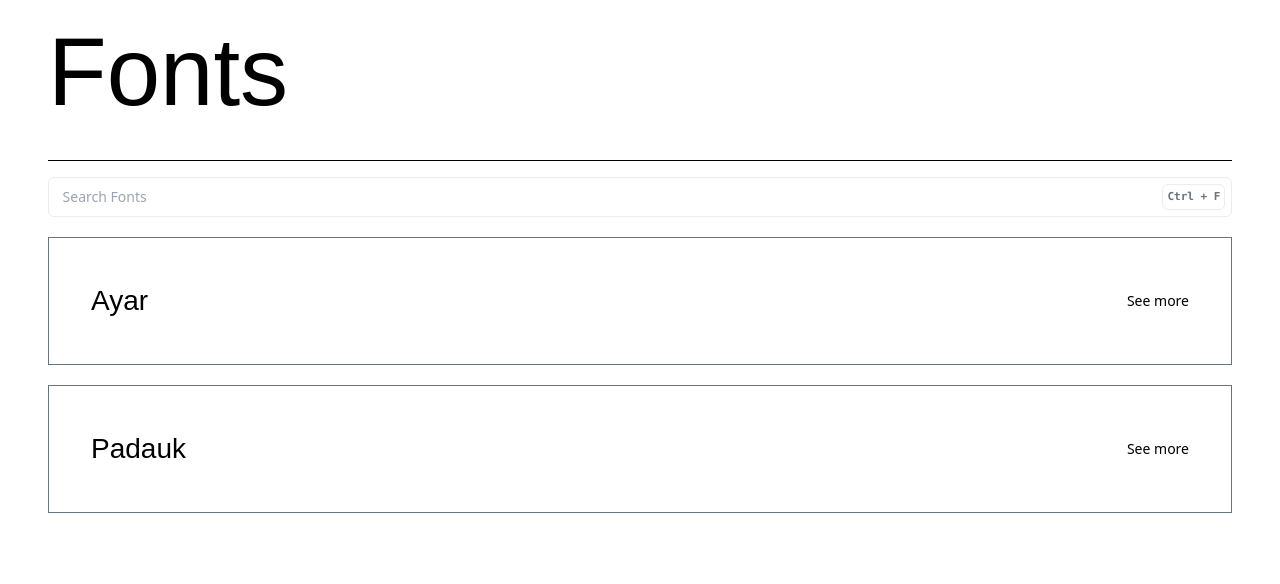
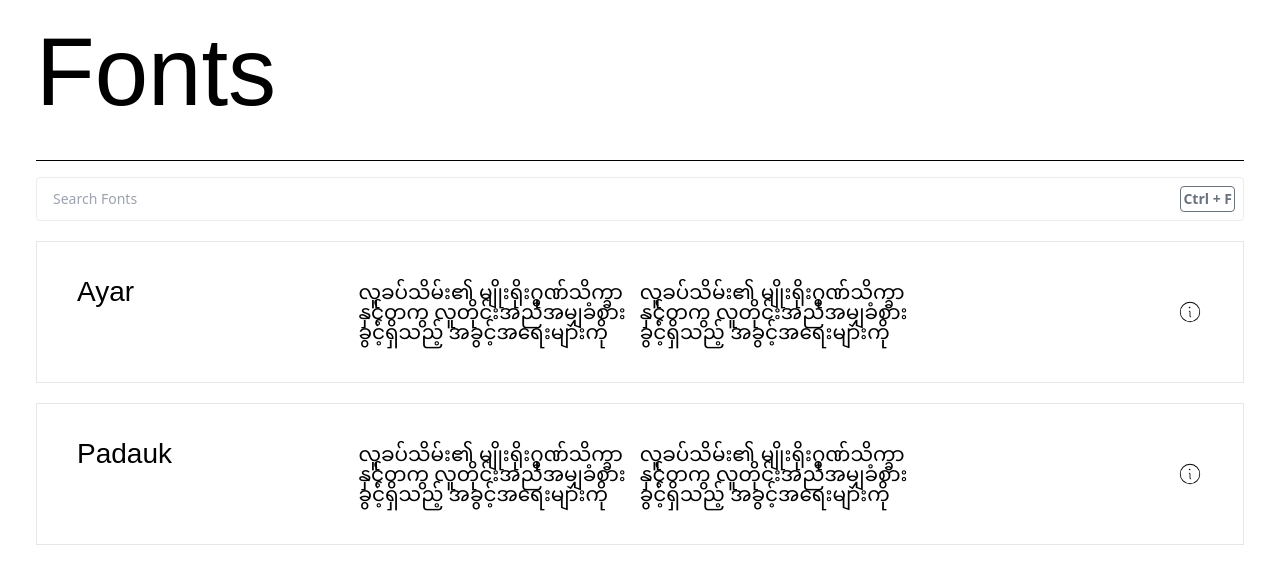
Before and after one commit to akkhayar/fonts.akkhayar.com, a SvelteKit app: page / in a window 1280 px wide. Shown: the top 584 px of the page. Built offline with nearby package versions, Linux system fonts and the light colour scheme; a web font is replaced by a local one.

Commit message:
feat: turn css to tailwind

```diff
--- a/src/routes/+page.svelte
+++ b/src/routes/+page.svelte
@@ -2,75 +2,66 @@
     import { generateImportURL } from "$lib";
     import NavBar from "$lib/NavBar.svelte";
     import fonts from "$lib/fonts";
+
+    function revealCode() {
+        // const modal = document.querySelector("#modal");
+        // modal!.classList.toggle("hidden");
+    }
 </script>
 
-<div class="mx-12">
+<div class="mx-3 md:mx-9">
     <NavBar title="Fonts" />
 
     <section>
-        <div class="search-bar">
-            <input class="ps-2" type="text" placeholder="Search Fonts" />
-            <span class="hotkey">Ctrl + F</span>
+        <div class="p-2 cursor-pointer text-left flex justify-between items-center whitespace-nowrap rounded border-solid border" style="border-color: var(--border-color);">
+            <input class="ps-2 border-none w-full text-sm outline-none" type="text" placeholder="Search Fonts" />
+            <span class="p-0.5 text-sm font-bold w-fit rounded border-solid border" style="border-color: var(--foreground-light-color); color: var(--foreground-light-color);">Ctrl + F</span>
         </div>
     </section>
 
+    <div id="modal" class="hidden">
+    </div>
+
     {#each fonts as font}
-        <a href="/preview/{font}">
-            <div class="font-card mt-5 grid grid-cols-2">
-                <h2>{font}</h2>
-                <span>See more</span>
+        <link href={generateImportURL([{ family: font }])} rel="stylesheet" />
+        <div class="font-card p-7 md:p-10 mt-5 grid grid-cols-1 md:grid-cols-4 border-solid border text-sm">
+            <h2>{font}</h2>
+            <div class="mt-5 md:mt-0 flex align-center col-span-2">
+                <p style="font-size: 20px;">
+                    လူခပ်သိမ်း၏ မျိုးရိုးဂုဏ်သိက္ခာနှင့်တကွ
+                    လူတိုင်းအညီအမျှခံစားခွင့်ရှိသည့် အခွင့်အရေးများကို
+                </p>
+                <p style="font-family: '{font}', sans-serif; font-size: 20px;">
+                    လူခပ်သိမ်း၏ မျိုးရိုးဂုဏ်သိက္ခာနှင့်တကွ
+                    လူတိုင်းအညီအမျှခံစားခွင့်ရှိသည့် အခွင့်အရေးများကို
+                </p>
             </div>
-        </a>
+            <button on:click={revealCode} class="mt-4 md:mt-0 ms-auto">
+                <svg
+                    xmlns="http://www.w3.org/2000/svg"
+                    width="26"
+                    height="26"
+                    viewBox="0 0 256 256"
+                    ><path
+                        fill="currentColor"
+                        d="M140 176a4 4 0 0 1-4 4a12 12 0 0 1-12-12v-40a4 4 0 0 0-4-4a4 4 0 0 1 0-8a12 12 0 0 1 12 12v40a4 4 0 0 0 4 4a4 4 0 0 1 4 4Zm-16-84a8 8 0 1 0-8-8a8 8 0 0 0 8 8Zm104 36A100 100 0 1 1 128 28a100.11 100.11 0 0 1 100 100Zm-8 0a92 92 0 1 0-92 92a92.1 92.1 0 0 0 92-92Z"
+                    /></svg
+                >
+            </button>
+        </div>
+        <!-- <a href="/preview/{font}">
+        </a> -->
     {/each}
 </div>
 
 <style>
-    .search-bar {
-        padding: 0.4em !important;
-        cursor: pointer;
-        text-align: left;
-        display: flex;
-        justify-content: space-between;
-        align-items: center;
-        white-space: nowrap;
-        background: var(--background-color);
-        color: var(--foreground-color);
-        border-radius: 6px;
-        border: 1px solid var(--border-color);
-        font-size: 14px;
-    }
-
-    .search-bar .hotkey {
-        padding: 4px;
-        font-size: 11px;
-        font-weight: bold;
-        background: var(--background-color);
-        color: var(--foreground-light-color);
-        border-radius: 6px;
-        border: 1px solid var(--border-color);
-        font-family: Consolas;
-    }
-
-    .search-bar input {
-        border: none;
-        outline: none;
-        background: transparent;
-        color: var(--foreground-color);
-        font-size: 14px;
+    #modal {
+        position: fixed;
+        top: 0;
+        left: 0;
+        z-index: 100;
         width: 100%;
-    }
-
-    .font-card {
-        padding: 3em !important;
-        cursor: pointer;
-        text-align: left;
-        display: flex;
-        justify-content: space-between;
-        align-items: center;
-        white-space: nowrap;
-        background: var(--background-color);
-        color: var(--foreground-color);
-        border: 1px solid var(--foreground-light-color);
-        font-size: 14px;
+        height: 100%;
+        background: rgba(0, 0, 0, 0.5);
     }
 </style>
```
